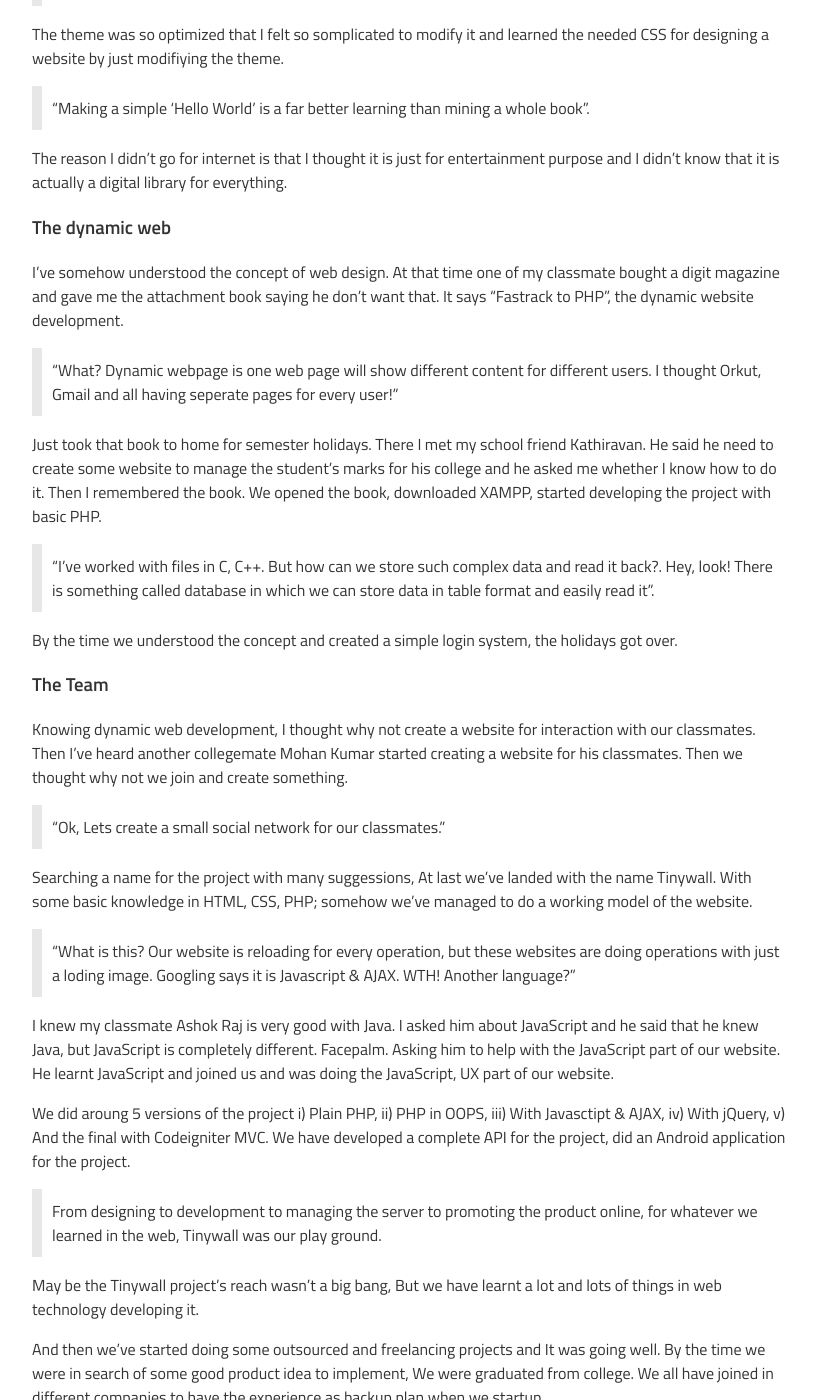
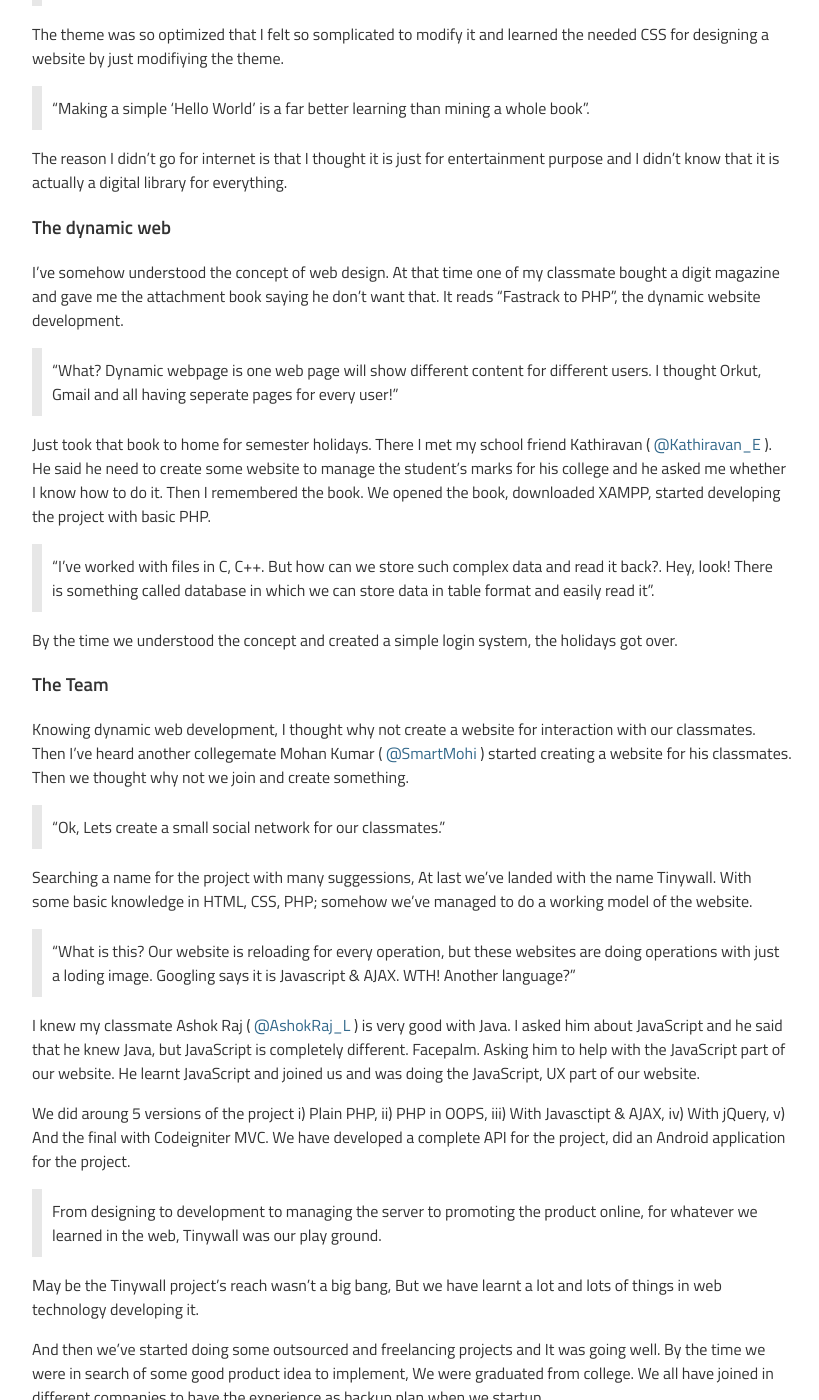
Before and after one commit to arunmdavid/blog, a Jekyll site: the page built from _posts/2013-10-20-hello-world.markdown, in a window 1280 px wide and 1400 px high, scrolled down 1824 px. Shown: the whole window, without its empty margins (318-1137 px from the left). Built offline with Jekyll 4.4.1, drawn with Linux system fonts in a browser that asks for light colours; Markdown is read by kramdown in place of the engine named in the settings; comment, search, counter and statistics services are not loaded.

Commit message:
Twitter links

```diff
--- a/_posts/2013-10-20-hello-world.markdown
+++ b/_posts/2013-10-20-hello-world.markdown
@@ -65,11 +65,11 @@
 
 ### The dynamic web
 
-I've somehow understood the concept of web design. At that time one of my classmate bought a digit magazine and gave me the attachment book saying he don't want that. It says "Fastrack to PHP", the dynamic website development.
+I've somehow understood the concept of web design. At that time one of my classmate bought a digit magazine and gave me the attachment book saying he don't want that. It reads "Fastrack to PHP", the dynamic website development.
 
 >"What? Dynamic webpage is one web page will show different content for different users. I thought Orkut, Gmail and all having seperate pages for every user!"
 
-Just took that book to home for semester holidays. There I met my school friend Kathiravan. He said he need to create some website to manage the student's marks for his college and he asked me whether I know how to do it. Then I remembered the book. We opened the book, downloaded XAMPP, started developing the project with basic PHP.
+Just took that book to home for semester holidays. There I met my school friend Kathiravan ( <a href='http://twitter.com/kathiravan_e' target='_blank' >@Kathiravan_E</a> ). He said he need to create some website to manage the student's marks for his college and he asked me whether I know how to do it. Then I remembered the book. We opened the book, downloaded XAMPP, started developing the project with basic PHP.
 
 >"I've worked with files in C, C++. But how can we store such complex data and read it back?. Hey, look! There is something called database in which we can store data in table format and easily read it".
 
@@ -77,7 +77,7 @@
 
 ### The Team
 
-Knowing dynamic web development, I thought why not create a website for interaction with our classmates. Then I've heard another collegemate Mohan Kumar started creating a website for his classmates. Then we thought why not we join and create something.
+Knowing dynamic web development, I thought why not create a website for interaction with our classmates. Then I've heard another collegemate Mohan Kumar ( <a href='http://twitter.com/smartmohi' target='_blank' >@SmartMohi</a> ) started creating a website for his classmates. Then we thought why not we join and create something.
 
 >"Ok, Lets create a small social network for our classmates."
 
@@ -85,7 +85,7 @@
 
 >"What is this? Our website is reloading for every operation, but these websites are doing operations with just a loding image. Googling says it is Javascript & AJAX. WTH! Another language?"
 
-I knew my classmate Ashok Raj is very good with Java. I asked him about JavaScript and he said that he knew Java, but JavaScript is completely different. Facepalm. Asking him to help with the JavaScript part of our website. He learnt JavaScript and joined us and was doing the JavaScript, UX part of our website.
+I knew my classmate Ashok Raj (  <a href='http://twitter.com/ashokraj_l' target='_blank' >@AshokRaj_L</a> ) is very good with Java. I asked him about JavaScript and he said that he knew Java, but JavaScript is completely different. Facepalm. Asking him to help with the JavaScript part of our website. He learnt JavaScript and joined us and was doing the JavaScript, UX part of our website.
 
 We did aroung 5 versions of the project i) Plain PHP, ii) PHP in OOPS, iii) With Javasctipt & AJAX, iv) With jQuery, v) And the final with Codeigniter MVC. We have developed a complete API for the project, did an Android application for the project.
 
```
